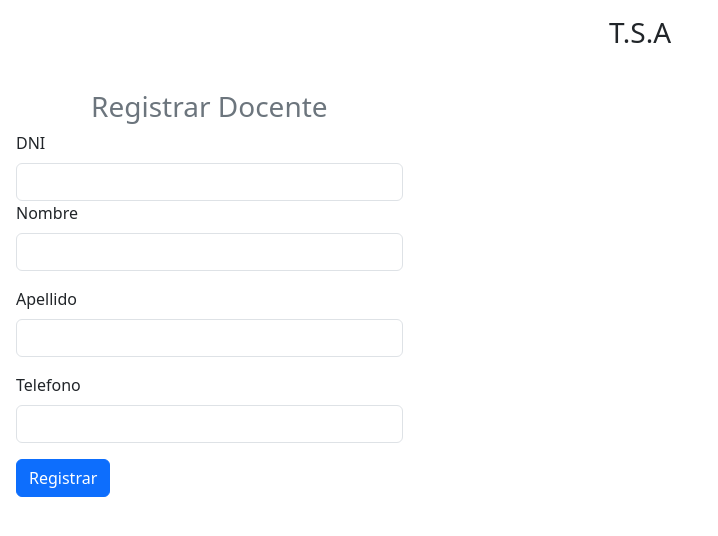
After one commit to janusa13/Asistencias-TP2, a PHP site: page /src/insertDocente.php in a window 1280 px wide. The commit adds this page. Shown: the top 536 px of the page, without its empty margins (0-718 px from the left). Run offline with PHP 8.4, Linux system fonts and the light colour scheme.

```diff
--- a/Backend/Alumno/buscarAlumno.php
+++ b/Backend/Alumno/buscarAlumno.php
@@ -1,7 +1,7 @@
 <?php
 
 require_once("../Conexion/conexion.php");
-require_once("Alumno.php");
+require_once("../Alumno/Alumno.php");
 
 if (isset($_POST["nombre"]) && isset($_POST["apellido"])) {
     $nombre = $_POST["nombre"];
--- a/Backend/home.html
+++ b/Backend/home.html
@@ -15,6 +15,9 @@
     <button>
       <a href="src\insertAlumno.PHP">Registrar Alumno</a>
     </button>
+    <button>
+      <a href="src\insertDocente.PHP">Registrar Docente</a>
+    </button>
     <script
       src="https://cdn.jsdelivr.net/npm/bootstrap@5.3.2/dist/js/bootstrap.bundle.min.js"
       integrity="sha384-C6RzsynM9kWDrMNeT87bh95OGNyZPhcTNXj1NW7RuBCsyN/o0jlpcV8Qyq46cDfL"
--- /dev/null
+++ b/Backend/src/insertDocente.php
@@ -0,0 +1,35 @@
+<!DOCTYPE html>
+<html lang="esp">
+  <head>
+    <meta charset="UTF-8" />
+    <meta name="viewport" content="width=device-width, initial-scale=1.0" />
+    <link href="https://cdn.jsdelivr.net/npm/bootstrap@5.3.2/dist/css/bootstrap.min.css" rel="stylesheet" integrity="sha384-T3c6CoIi6uLrA9TneNEoa7RxnatzjcDSCmG1MXxSR1GAsXEV/Dwwykc2MPK8M2HN" crossorigin="anonymous">
+    <title>T.S.A</title>
+  </head>
+  <body>
+    <h3 class=" text-center p-3">T.S.A</h3>
+     <div class="container-fluid row">
+<form method="POST" action="../Profesor/insertProfesor.php" class="col-4 p-3">
+  <h3 class="text-center text-secondary">Registrar Docente</h3>
+  <div class="mb-3">
+    <label for="alumn_dni" class="form-label">DNI</label>
+    <input type="text" class="form-control" name="prof_DNI" id="prof_dni" aria-describedby="dni_alumno">
+  <div class="mb-3">
+    <label for="nombre" class="form-label">Nombre</label>
+    <input type="text" class="form-control" id="nombre" name="nombre" >
+  </div>
+    <div class="mb-3">
+    <label for="apellido" class="form-label">Apellido</label>
+    <input type="text" class="form-control" id="apellido" name="apellido">
+  </div>
+    </div>
+    <div class="mb-3">
+    <label for="telefono" class="form-label">Telefono</label>
+    <input type="text" class="form-control" id="telefono" name="telefono">
+  </div>
+  <button type="submit" class="btn btn-primary" name="btnRegistrar" value="ok">Registrar</button>
+</form>
+    </div>
+<script src="https://cdn.jsdelivr.net/npm/bootstrap@5.3.2/dist/js/bootstrap.bundle.min.js" integrity="sha384-C6RzsynM9kWDrMNeT87bh95OGNyZPhcTNXj1NW7RuBCsyN/o0jlpcV8Qyq46cDfL" crossorigin="anonymous"></script>
+  </body>
+</html>
```
Also changed, not shown: Backend/src/insertAlumno.PHP (+37 -0 lines), Backend/src/insertDocente.html (deleted, +0 -19 lines).
